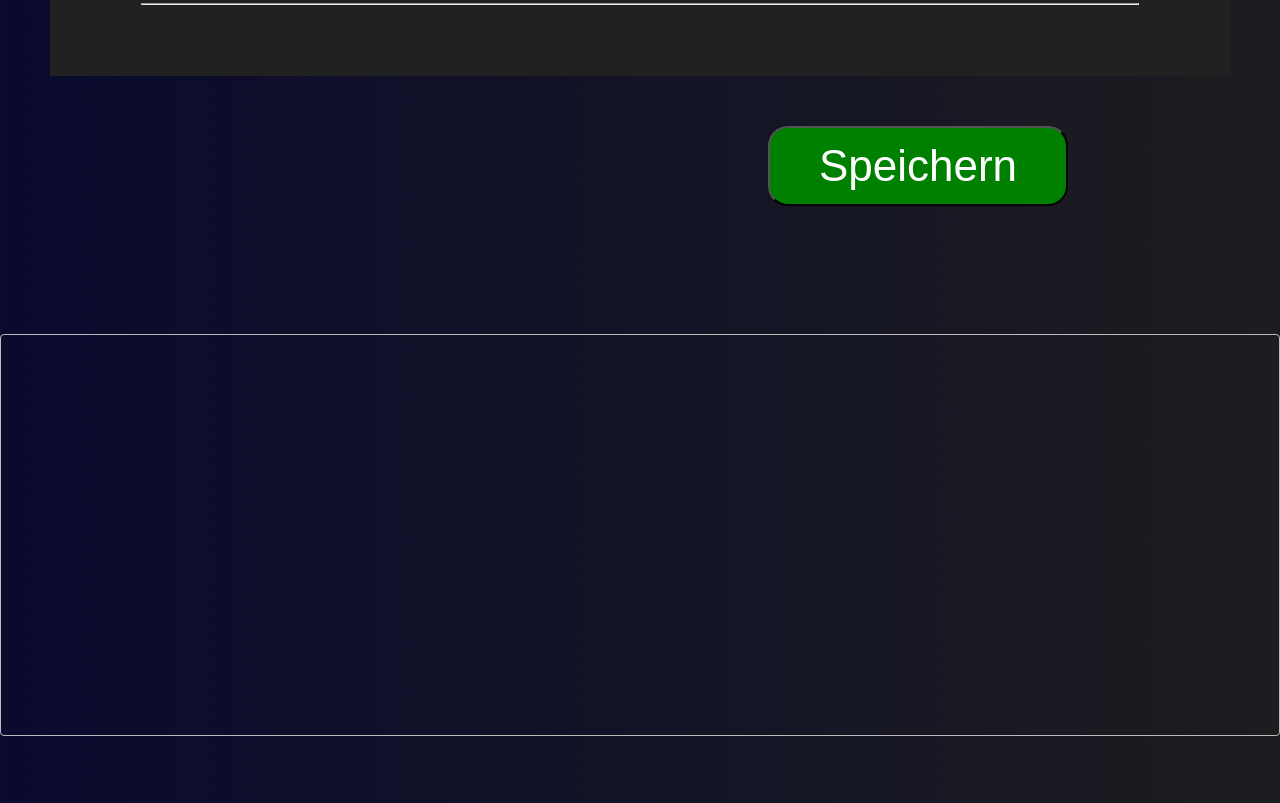
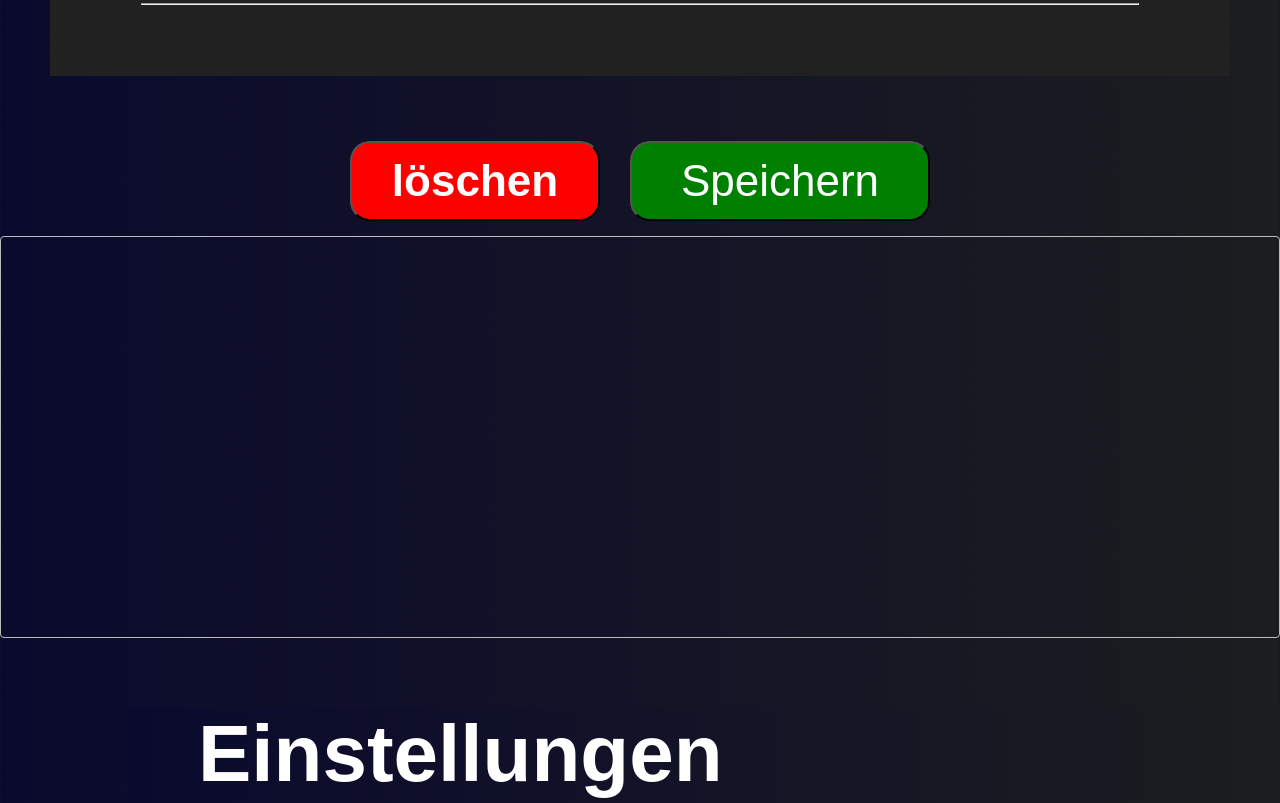
Before and after one commit to DanielVierh/Food-Tracker, a plain HTML site: page index.html in a window 1280 px wide. Shown: the part 7798-8601 px from the top of the page. Drawn offline with nearby package versions, Linux system fonts and the light colour scheme.

Commit message:
Produkt kann nun dauerhaft aus Datenbank gelöscht werden

```diff
--- a/Todo.txt
+++ b/Todo.txt
@@ -107,7 +107,6 @@ Formel für KCAL Bedarf FRAU
 TODOS
 
 Produktmenge ändern
-o	Produkt löschen
 o	Historie komplett
 o	Mailversand historie
 o	Ux verbessern bei neuen usern
@@ -118,9 +117,11 @@ o	Planer bauen
 o	Bei Einstellungen ziele definieren lassen: Eiweiß, zucker, Schritte, Keto
 o	Themes Dark, light (hellblau)
 o	Bei ausgeblendeten eingabe verhindern
-o	Pizza spinacci löschen
+
 
 
 DONE
 •	Mengenänderungsbox anpassen
 o	Produkt makros ändern
+o	Produkt löschen
+o	Pizza spinacci löschen
--- a/app.js
+++ b/app.js
@@ -1325,3 +1325,32 @@ function changeMacros() {
 
 
 }
+
+//============================================================================
+// Produkt aus Datenbank löschen
+//============================================================================
+function delete_Food_from_DB() {
+
+    let checkVal = document.getElementById('inp_Productname').value;
+    if(checkVal == "") {
+        console.log("Kein Produkt in der Pipe");
+    }else{
+        var deleteDecision = window.confirm("Soll das Lebensmittel: <" + selected_Food.productName + "> wirklich für immer aus der Datenbank gelöscht werrden?")
+        if(deleteDecision) {
+            let spliceIndex = indexErmittler(selected_Food.productName);
+            array_Food_DB.splice(spliceIndex, 1);
+            saveFood_DB();
+            alert("Lebensmittel wurde gelöscht");
+            location.reload();
+        }
+    }
+}
+
+
+function indexErmittler(searchWord) {
+    for(var i = 0; i< array_Food_DB.length; i++) {
+        if (array_Food_DB[i].productName == searchWord) {
+            return i;
+        }
+    }
+}
--- a/index.html
+++ b/index.html
@@ -262,6 +262,7 @@
     <div class="mittelForm">
 
       <form class="form1">
+
         <p class="advise"> <p style="color: yellow;">Nährwerte / 100 g</p> </p>
         <br>
         <p id="Status_New_Food"></p>
@@ -298,6 +299,7 @@
 
   </div>
   <div class="box_SaveButton">
+    <button class="button_FoodLoeschen" onclick="delete_Food_from_DB()">löschen</button>
     <button class="ButtonSpeichern" onclick="add_new_Food()">Speichern</button>
   </div>
 
@@ -371,7 +373,7 @@
 
 
 
-  <footer class="zone blue">Version 0.9.3 -- 23.05.2021</footer>
+  <footer class="zone blue">Version 0.9.4 -- 23.05.2021</footer>
 </body>
 <script src="./app.js"></script>
 </html>
--- a/style.css
+++ b/style.css
@@ -278,6 +278,18 @@ footer{
       height: 80px;
       font-size: 44px;
       border-radius: 20px;
+      margin: 15px;
+  }
+
+  .button_FoodLoeschen{
+    width: 250px;
+    height: 80px;
+    background-color: red;
+    color: white;
+    margin: 15px;
+    font-size: 44px;
+    font-weight: bold;
+    border-radius: 20px;
   }
 
   .button_TagAbschl{
@@ -587,8 +599,8 @@ table tr:nth-child(odd) { background: #010a13; }
 
 
 .box_SaveButton{
-    margin-left: 60%;
-    margin-bottom: 10%;
+  display: flex;
+  justify-content: center;
 }
 
 
```
